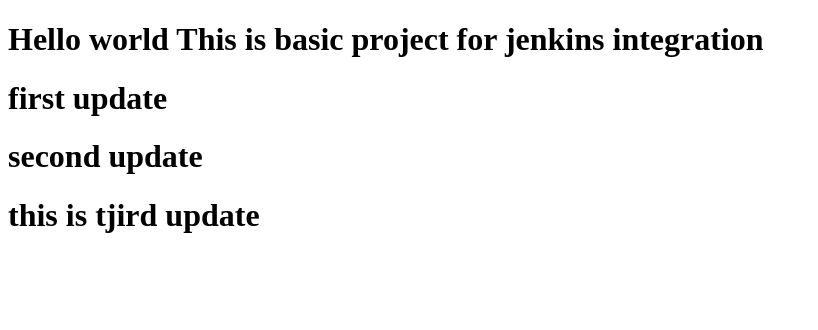
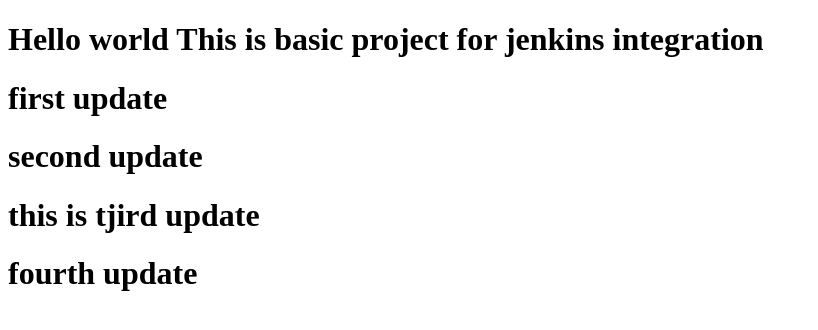
Before and after one commit to sathya1016/jenkins, a plain HTML site: page index.html in a window 1280 px wide. Shown: the whole page, without its empty margins (0-818 px from the left). Drawn offline with Linux system fonts and the light colour scheme.

Commit message:
Update index.html

```diff
--- a/index.html
+++ b/index.html
@@ -11,5 +11,6 @@
     <h1>first update<h1>
       <h1>second update<h1>
         <h1>this is tjird update  </h1>
+        <h1>fourth update</h1>
   </body>
 </html>
```
